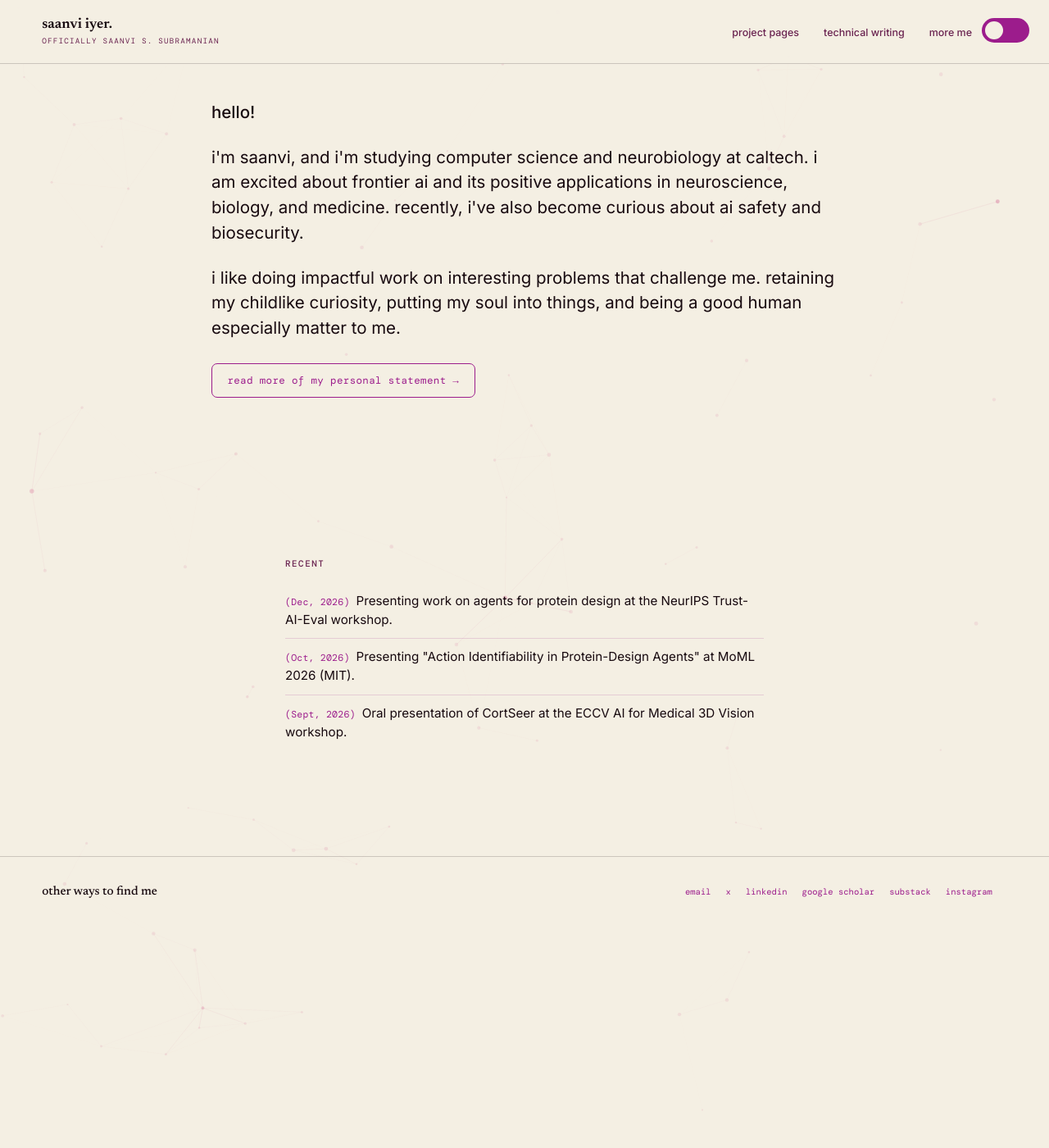
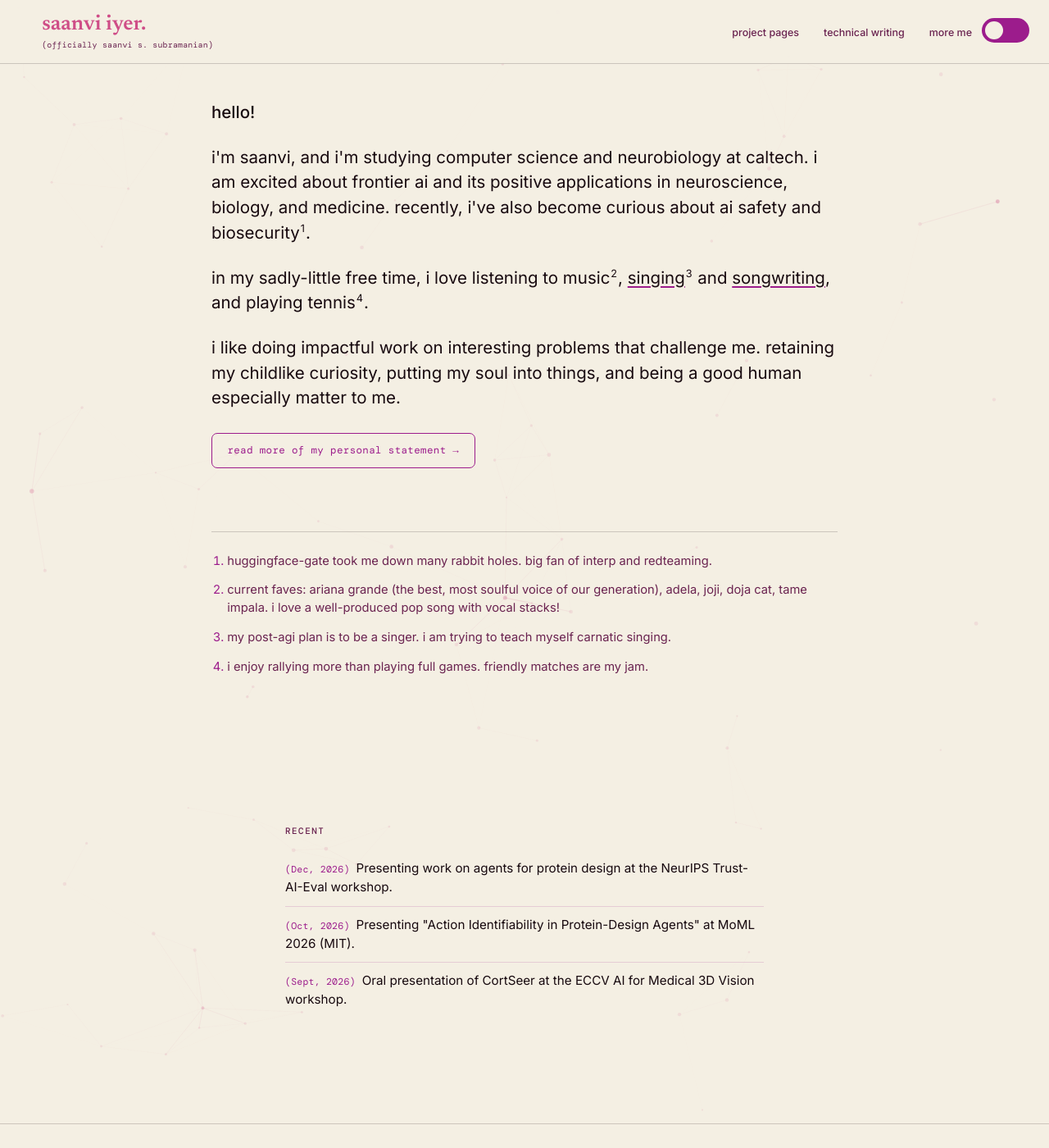
Before and after one commit to saanviiyer/saanviiyer.github.io, a Jekyll site: the page built from index.html, in a window 1280 px wide and 1400 px high. Shown: the whole window at 82% size. Built offline with Jekyll 4.4.1, drawn with Linux system fonts in a browser that asks for light colours; some web fonts are replaced.

Commit message:
Make the name bigger and pink with a lowercase parenthetical subtitle, and restore the homepage footnotes and free-time content

```diff
--- a/_includes/nav.html
+++ b/_includes/nav.html
@@ -1,7 +1,7 @@
 <nav>
   <a href="{{ '/' | relative_url }}" class="nav-name">
     <span>saanvi iyer.</span>
-    <small>officially saanvi s. subramanian</small>
+    <small>(officially saanvi s. subramanian)</small>
   </a>
   <ul class="nav-links">
     <li><a{% if page.url == '/projects/' %} class="active" aria-current="page"{% endif %} href="{{ '/projects/' | relative_url }}">project pages</a></li>
--- a/assets/css/style.css
+++ b/assets/css/style.css
@@ -113,17 +113,18 @@ nav {
 
 .nav-name span {
   font-family: var(--serif);
-  font-size: 1.08rem;
+  font-size: 1.6rem;
   font-weight: 600;
+  color: var(--pink);
+  line-height: 1.05;
 }
 
 .nav-name small {
   color: var(--muted);
   font-family: var(--mono);
-  font-size: 0.58rem;
-  letter-spacing: 0.13em;
-  margin-top: 4px;
-  text-transform: uppercase;
+  font-size: 0.62rem;
+  letter-spacing: 0.02em;
+  margin-top: 5px;
 }
 
 .nav-links { display: flex; gap: 30px; list-style: none; }
--- a/index.html
+++ b/index.html
@@ -10,11 +10,20 @@ description: >-
 <section class="home">
   <p class="home-hi">hello!</p>
 
-  <p>i'm saanvi, and i'm studying computer science and neurobiology at caltech. i am excited about frontier ai and its positive applications in neuroscience, biology, and medicine. recently, i've also become curious about ai safety and biosecurity.</p>
+  <p>i'm saanvi, and i'm studying computer science and neurobiology at caltech. i am excited about frontier ai and its positive applications in neuroscience, biology, and medicine. recently, i've also become curious about ai safety and biosecurity<sup id="ref1"><a href="#fn1">1</a></sup>.</p>
+
+  <p>in my sadly-little free time, i love listening to music<sup id="ref2"><a href="#fn2">2</a></sup>, <a href="https://www.instagram.com/sundisinghs/" target="_blank" rel="noopener">singing</a><sup id="ref3"><a href="#fn3">3</a></sup> and <a href="https://www.instagram.com/sundisinghs/" target="_blank" rel="noopener">songwriting</a>, and playing tennis<sup id="ref4"><a href="#fn4">4</a></sup>.</p>
 
   <p>i like doing impactful work on interesting problems that challenge me. retaining my childlike curiosity, putting my soul into things, and being a good human especially matter to me.</p>
 
   <a class="home-cta" href="{{ '/pages/personal-statement/' | relative_url }}">read more of my personal statement &rarr;</a>
+
+  <ol class="home-foot">
+    <li id="fn1">huggingface-gate took me down many rabbit holes. big fan of interp and redteaming.</li>
+    <li id="fn2">current faves: ariana grande (the best, most soulful voice of our generation), adela, joji, doja cat, tame impala. i love a well-produced pop song with vocal stacks!</li>
+    <li id="fn3">my post-agi plan is to be a singer. i am trying to teach myself carnatic singing.</li>
+    <li id="fn4">i enjoy rallying more than playing full games. friendly matches are my jam.</li>
+  </ol>
 </section>
 
 <section class="recent">
```
